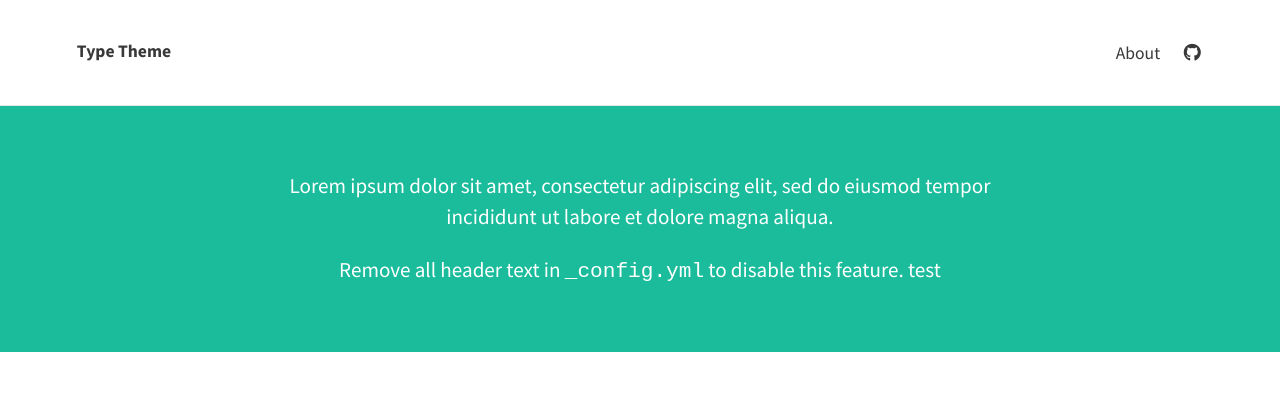
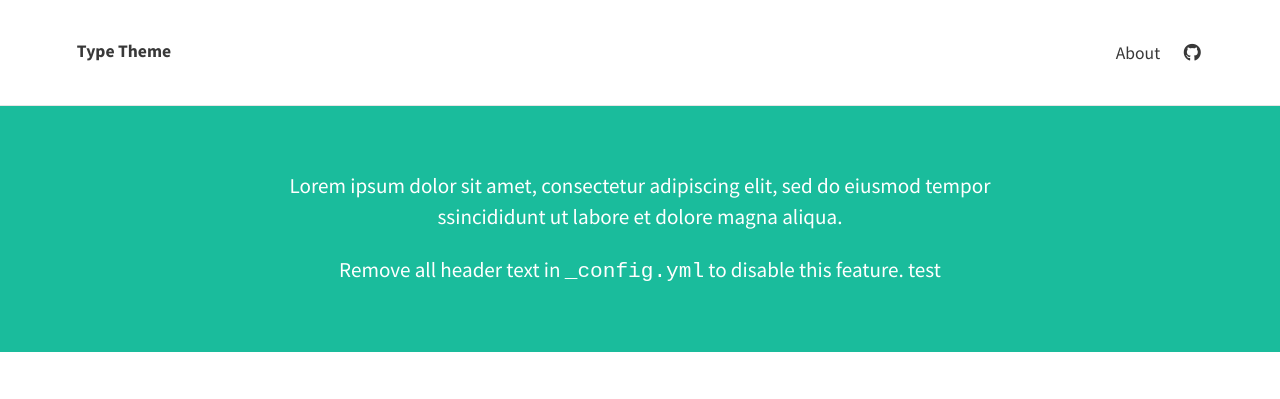
Before and after one commit to rudderWoo/Woo.github.io, a Jekyll site: the page built from index.html, in a window 1280 px wide. Shown: the top 399 px of the page. Built offline with Jekyll 4.4.1, drawn with Linux system fonts in a browser that asks for light colours; nearby versions of some CDN libraries; the list of posts is cut into pages by our own code.

Commit message:
Update _config.yml

```diff
--- a/_config.yml
+++ b/_config.yml
@@ -1,5 +1,5 @@
 # SITE CONFIGURATION
-baseurl: "/sub-directory"
+baseurl: ""
 url: "https://rudderwoo.github.io/"
 
 # THEME-SPECIFIC CONFIGURATION
@@ -13,7 +13,7 @@ theme_settings:
 
   # Header and footer text
   header_text: >
-     <p>Lorem ipsum dolor sit amet, consectetur adipiscing elit, sed do eiusmod tempor incididunt ut labore et dolore magna aliqua.</p>
+     <p>Lorem ipsum dolor sit amet, consectetur adipiscing elit, sed do eiusmod tempor ssincididunt ut labore et dolore magna aliqua.</p>
 
      <p>Remove all header text in <code>_config.yml</code> to disable this feature. test</p>
   header_text_feature_image:
```
